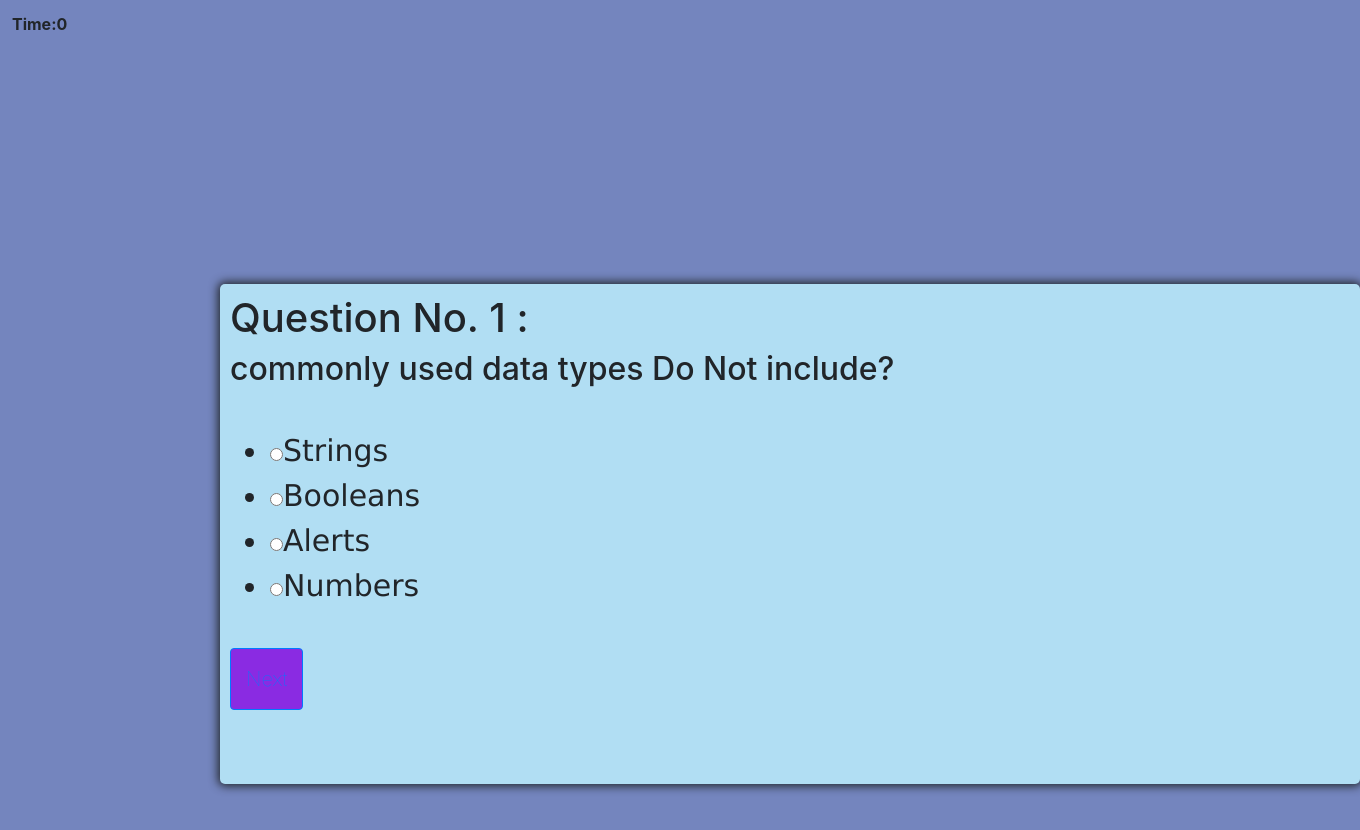
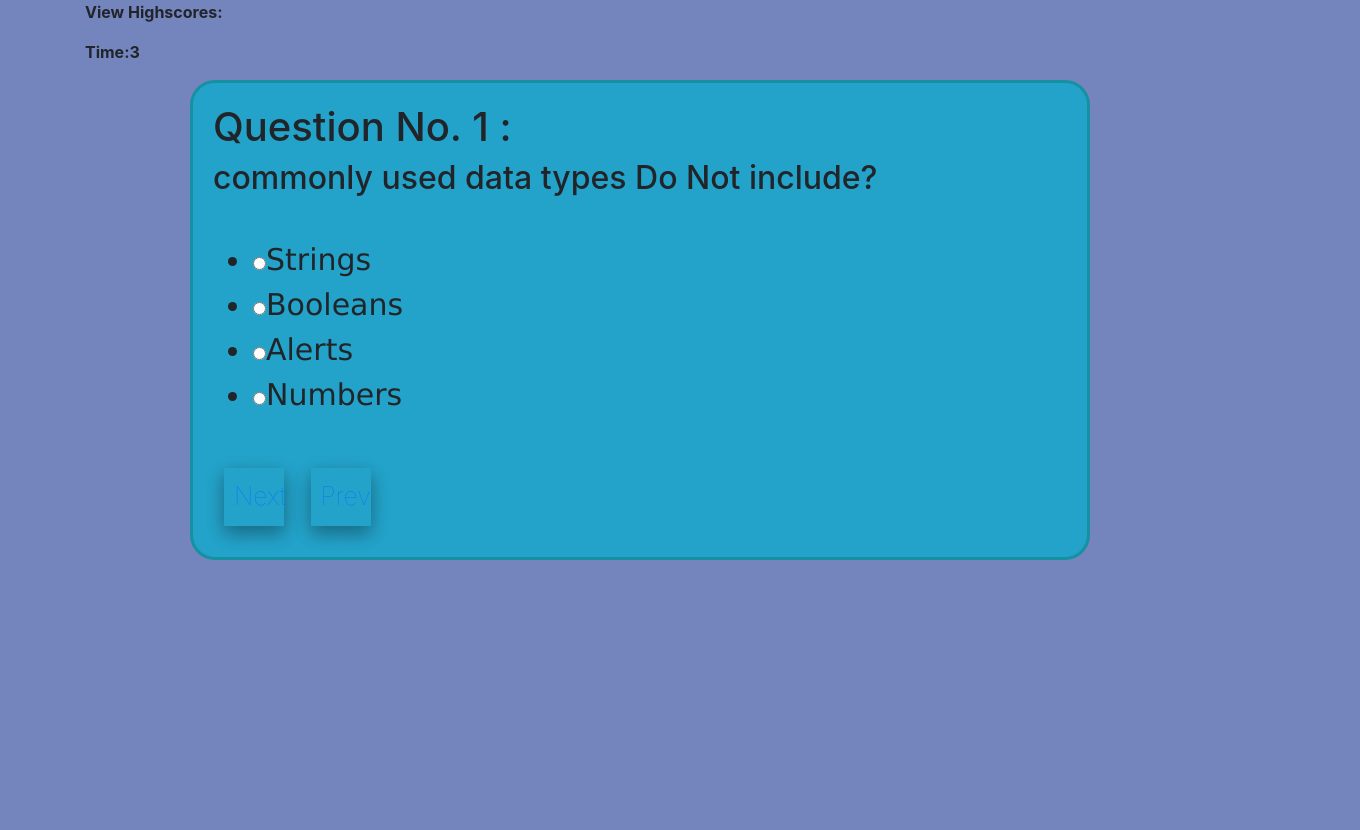
Before and after one commit to Terd47/javascript-Code-Quiz, a plain HTML site: page quiz.html in a window 1280 px wide. Shown: the whole page, 1360 px wide, since content can reach past the window. After the commit the page ends 800 px from the top, so only its background shows below. Drawn offline with nearby package versions, Linux system fonts and the light colour scheme.

Commit message:
updated styles to quiz app

```diff
--- a/assets/CSS/style.CSS
+++ b/assets/CSS/style.CSS
@@ -10,40 +10,64 @@ hr {
 #start-btn {
     text-align: center !important;
 }
-.btn {
-    background-color: blueviolet !important;
-    padding:15px;
+#next{
+    background-color: rgb(36, 163, 202) !important;
+    color: black !important;
+    width: 60px;
+    margin: auto;
+    font-size: 25px !important;
+    box-shadow: 0 8px 16px 0 rgba(0,0,0,0.2), 0 6px 20px 0 rgba(0,0,0,0.19);
+    display: inline-block;
+}
+#prev{
+    background-color: rgb(36, 163, 202) !important;
+    color: black !important;
+    width: 60px;
+    font-size: 25px !important;
+    box-shadow: 0 8px 16px 0 rgba(0,0,0,0.2), 0 6px 20px 0 rgba(0,0,0,0.19);
+    display: inline-block !important;
+    margin:auto;
+}
+
+
+.button {
+    background-color: rgb(6, 119, 128) !important;
+    padding:10px;
+    margin: 11px !important;
     font-size: 20px !important;
     font-weight: 100 !important;
     color: black !important;
 }
 .highscores {
     text-align: left;
-    display: inline-flex;
-    width: 900px;
+    width:100px;
     padding:10px;
     margin:2px;
+    display: inline-block !important;
 }
 .timeq {
     text-align: right;
-    display: inline-flex;
+    display: inline-block !important;
     width: 30px;
     margin:2px;
     padding:10px;
 }
 
-.container {
-    border-radius: 5px;
-    padding: 10px;
-    box-shadow: 0 0 10px 2px;
-    background-color: rgb(177, 222, 243);
-    margin: 220px;
-    height: 500px;
-}
+/* .container-md{
+    max-width: 900px;
+    background-color: rgb(36, 163, 202);
+    border-radius: 25px;
+    padding:20px;
+    margin: auto;
+
+    border:3px solid rgb(22, 145, 161);
+    box-shadow: rgb(22, 145, 161);
+
+} */
 body {
     justify-content: center;
     align-items: center;
-    background-color: rgb(116, 133, 190);
+    background-color: rgb(116, 133, 190) !important;
 }
 .landingPage {
     justify-content: center;
@@ -64,7 +88,17 @@ ul {
     text-align: center;
 
 }
-li:hover {
+/* li:hover {
     color: green;
     font-size: 1.5em;
+} */
+#scoreBoardContainer {
+    max-width: 900px;
+    background-color: rgb(36, 163, 202);
+    border-radius: 25px;
+    padding:20px;
+    margin: auto;
+    border:3px solid rgb(22, 145, 161);
+    box-shadow: rgb(22, 145, 161);
+
 }
--- a/assets/js/script.js
+++ b/assets/js/script.js
@@ -35,7 +35,7 @@
         chooseOption();
         if (isNaN(selectOptions[quesCounter]))
         {
-            alert('Please choose an answer !');
+            alert('Sorry, Please choose an answer to move to the next question!');
         }
         else
         {
@@ -121,9 +121,10 @@
     }
     var timeQuiz;
    function SetTimer(){
-    let time =2
+    let time;
      timeQuiz = setInterval(function(){
        time--;
+
        document.getElementsByClassName('quizTimer').innerHTML = time;
        if(time === 0){
          clearInterval(timeQuiz);
@@ -132,7 +133,7 @@
 
        }
       }, 1000);
-
+      $('.quizTimer').text(timeQuiz);
 
 
    }
--- a/quiz.html
+++ b/quiz.html
@@ -6,17 +6,22 @@
     <link rel="stylesheet" href="./assets/CSS/style.CSS">
 </head>
 <body>
-    <div class="timeq">
-        <p><strong>Time:<span class="quizTimer">0</span></strong></p>
+    <div class="container-md">
+        <div id = "quizinfo">
+            <p><strong>View Highscores:<span id="highscores"></span></strong></p>
+              <p><strong>Time:<span class="quizTimer"></span></strong></p>
+            </p>
+        </div>
+        <div id="scoreBoardContainer" >
+            <div id="quiz">
+            </div>
+            <div class="button" id="next"><a href="#">Next</a></div>
+            <div class="button" id="prev"><a href="#">Prev</a></div>
+        </div>
+
+        <script src="https://code.jquery.com/jquery-3.4.0.min.js"></script>
+        <script src="assets/js/script.js"></script>
     </div>
-    <div class="container" id="scoreBoardContainer" >
-       <div id="quiz">
-       </div>
-       <div class="button btn btn-outline-primary" id="next"><a href="#">Next</a></div>
-       <div class="button  btn btn-outline-primary" id="prev"><a href="#">Prev</a></div>
 
-    </div>
-    <script src="https://code.jquery.com/jquery-3.4.0.min.js"></script>
-    <script src="assets/js/script.js"></script>
 </body>
 </html>
```
Also changed, not shown: index.html (+4 -13 lines).
